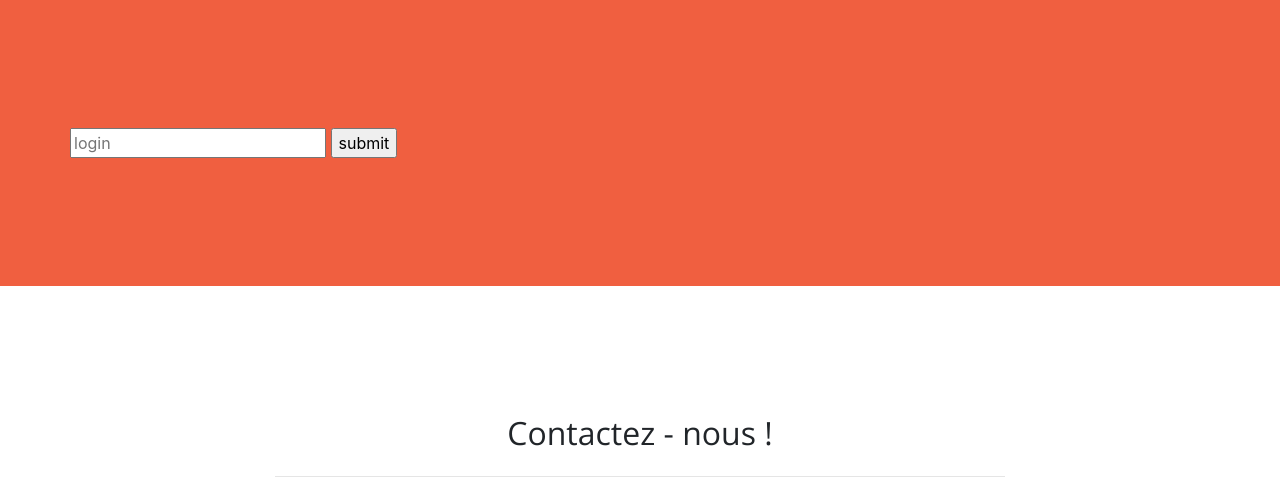
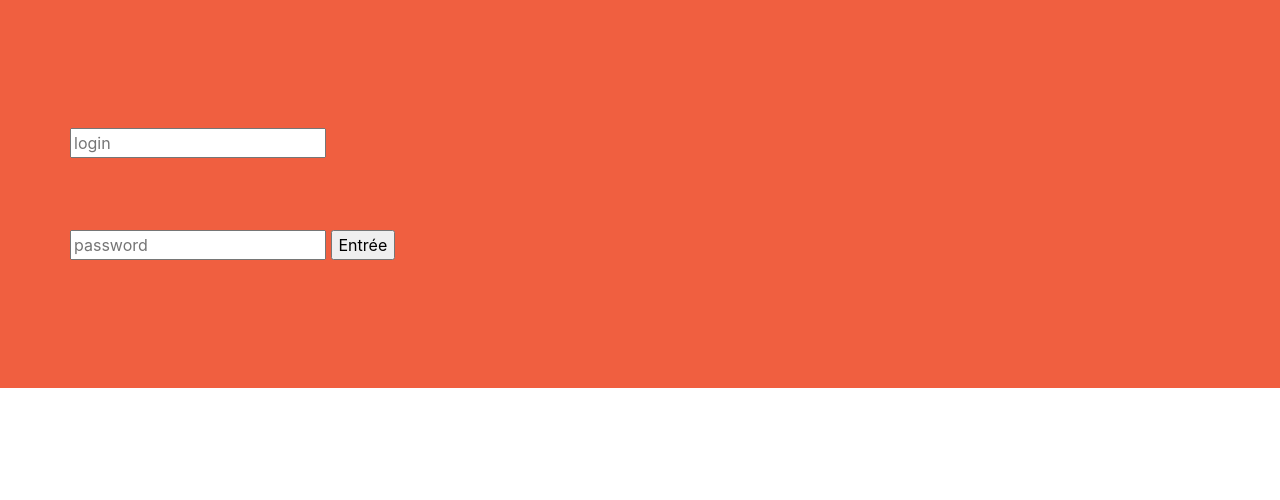
Before and after one commit to pastrouveedespeudo/plateforme-nutella-miam-miam, a Django app: template aacount/template/pages/login.html in a window 1280 px wide. Shown: the part 895-1395 px from the top of the page. Run offline with Django 3.2, Linux system fonts and the light colour scheme; the template is opened without the code that fills it, so the values that code supplies are empty; some libraries are stand-ins or nearby versions.

Commit message:
Update login.html

```diff
--- a/aacount/template/pages/login.html
+++ b/aacount/template/pages/login.html
@@ -1,3 +1,4 @@
+
 
 
 
@@ -83,11 +84,19 @@
     <div class="container">
 
       <div class="row">
-          <form>
-            <input type="text" placeholder="login">
-            <input type="button" value="submit" placeholder="password">
+          <form action="login" method="POST">
+          {% csrf_token %}
 
+            <input type="text" name="nom" placeholder="login">
 
+            {{message}}
+            <br>
+            <br>
+            <br>
+            <br>
+
+            <input type="text" name="password" placeholder="password">
+            <input type="submit" value="Entrée" >
 
           </form>
 
```
